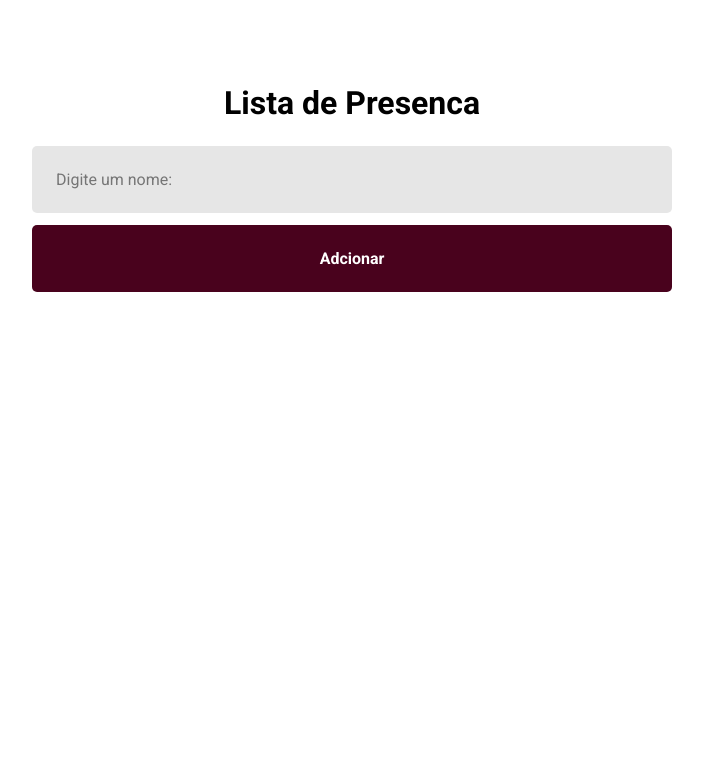
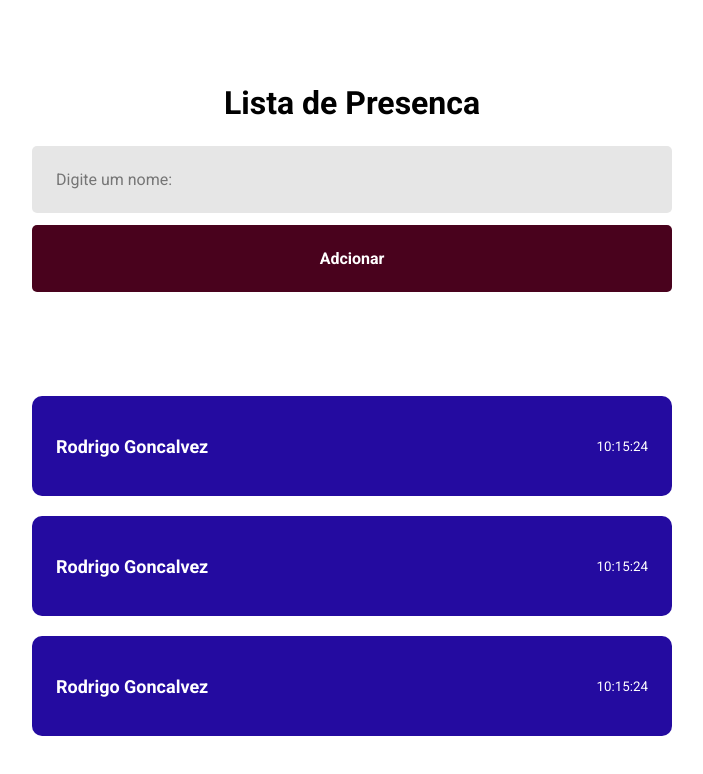
Before and after one commit to natanaelnogueira17/react_discover, a React (Vite) app: page / in a window 1280 px wide. Shown: the top 774 px of the page, without its empty margins (288-991 px from the left). Built offline with nearby package versions, Linux system fonts and the light colour scheme.

Commit message:
criando e estilizando o card

```diff
--- /dev/null
+++ b/src/componentes/card/index.jsx
@@ -0,0 +1,10 @@
+import './style.css'
+
+export function Card(){
+    return(
+        <div className='card'>
+            <strong>Rodrigo Goncalvez</strong> <br />
+            <small>10:15:24</small>
+        </div>
+    )
+}
--- /dev/null
+++ b/src/componentes/card/style.css
@@ -0,0 +1,16 @@
+.card{
+    height: 100px;
+    width: 50%;
+    background:  #240ba0;
+    color: #fff ;
+    border-radius: 10px;
+    margin-top: 20px;
+    display: flex;
+    align-items: center;
+    justify-content: space-between;
+    padding: 24px;
+}
+
+.card strong{
+    font-size: 18px;
+}
--- a/src/pages/Home/Index.jsx
+++ b/src/pages/Home/Index.jsx
@@ -1,4 +1,5 @@
 import './style.css'
+import { Card } from '../../componentes/card'
 
 export function Home() {
   return (
@@ -6,6 +7,9 @@
       <h1>Lista de Presenca</h1>
       <input type="text" placeholder="Digite um nome: "/>
       <button type="button">Adcionar</button>
+      <Card/>
+      <Card/>
+      <Card/>
     </div>
   )
 }
```
